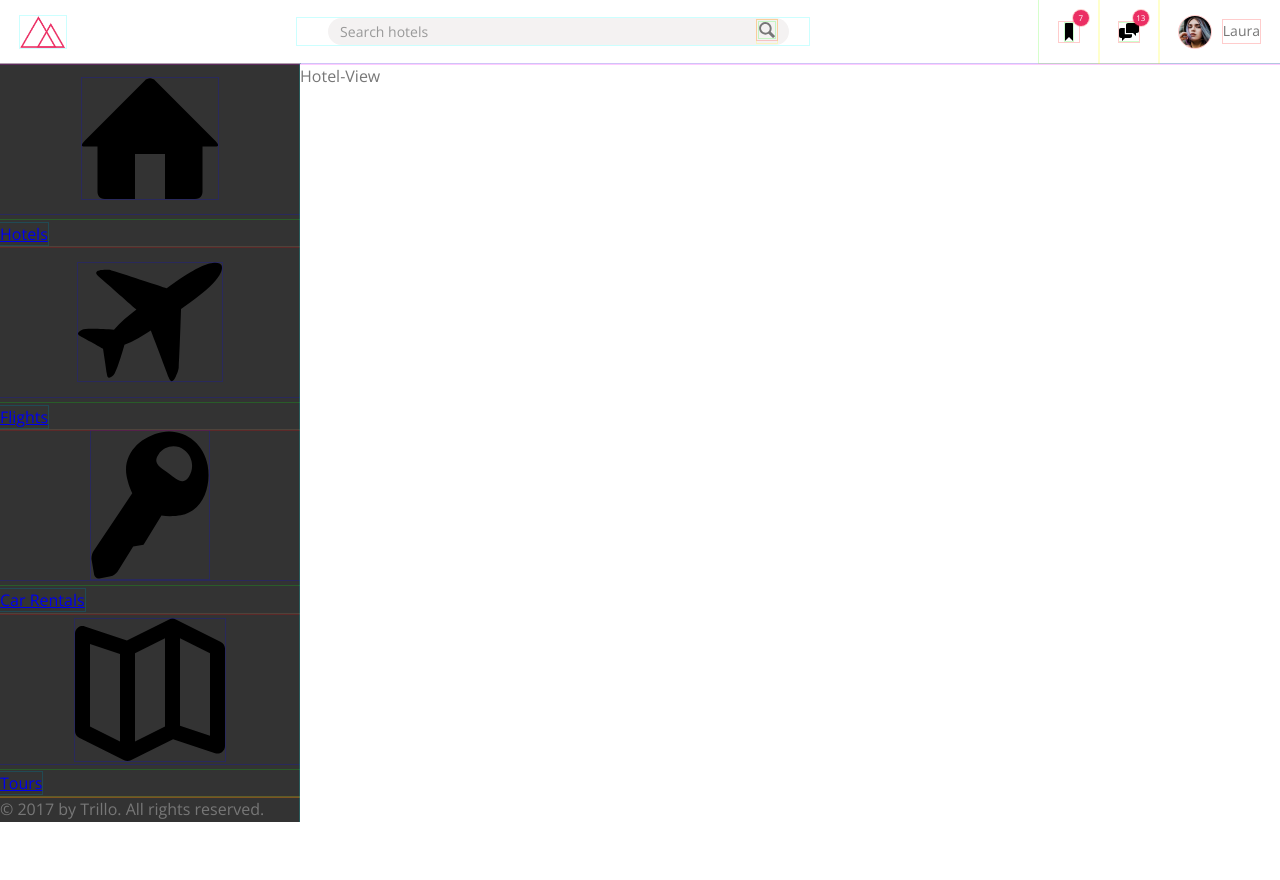
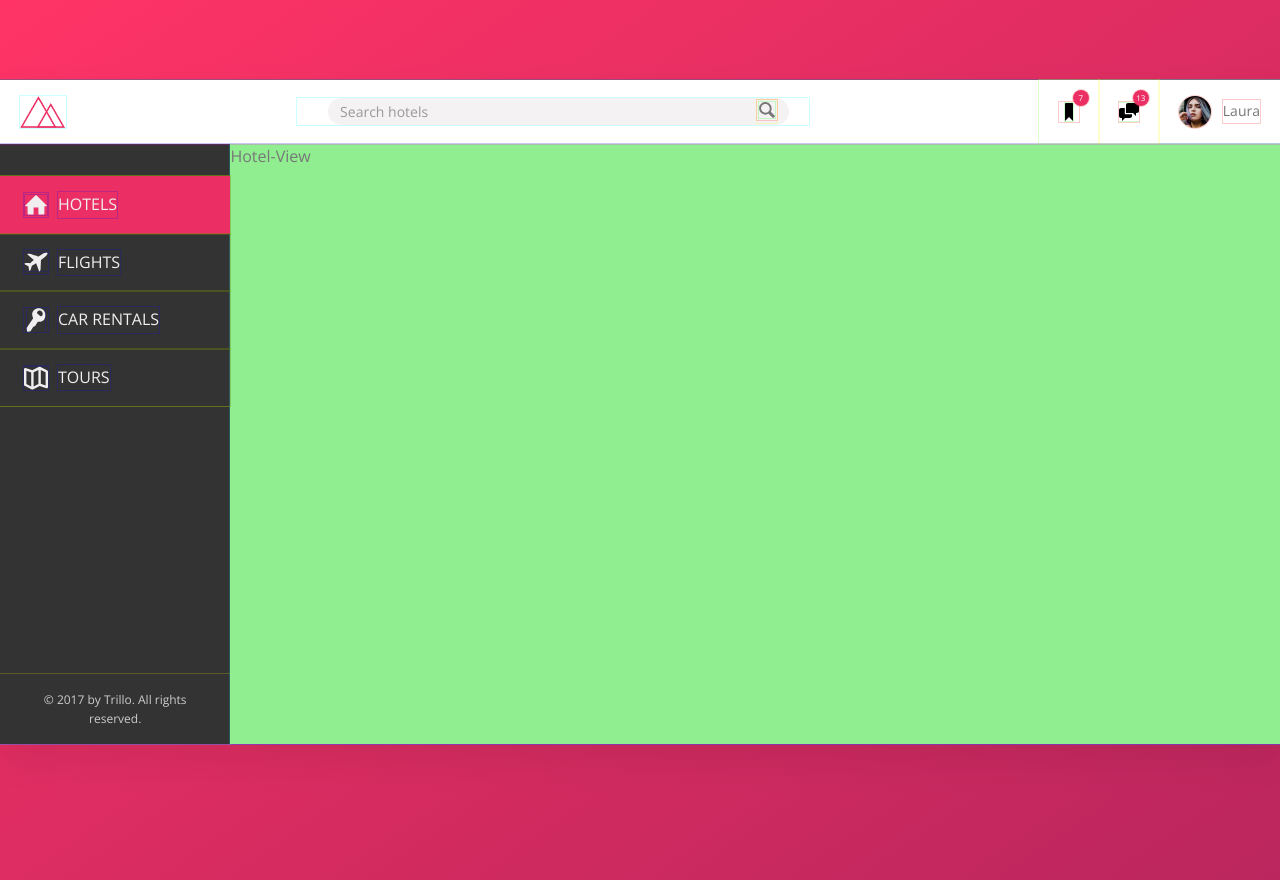
Before and after one commit to reinhardliess/trillo, a website: page index.html in a window 1280 px wide. Before the commit the page ends 822 px from the top, so only its background shows below. Drawn offline with nearby package versions, Linux system fonts and the light colour scheme; files that its build step writes are made by us from their sources.

Commit message:
feat: add styles for main navigation

```diff
--- a/index.html
+++ b/index.html
@@ -56,7 +56,7 @@
       <div class="content">
         <nav aria-label="Main navigation" class="sidebar">
           <ul class="side-nav">
-            <li class="side-nav__item">
+            <li class="side-nav__item side-nav__item--active">
               <a href="#" class="side-nav__link">
                 <svg class="side-nav__icon">
                   <use xlink:href="./img/svg/sprite.svg#icon-home"></use>
--- a/sass/_components.scss
+++ b/sass/_components.scss
@@ -105,3 +105,67 @@
 }
 
 // == Main Navigation components ==
+
+.side-nav {
+
+  list-style-type: none;
+  margin-top: 3.2rem;
+
+  &__item {
+    position: relative;
+
+    &::before {
+      position: absolute;
+      content: "";
+      width: 3px;
+      height: 100%;
+      background-color: var(--color-primary);
+      top: 0;
+      left: 0;
+      transform: scaleY(0);
+      transition: transform 0.2s,
+                  width .4s cubic-bezier(1,0,0,1) 0.2s,
+                  background-color 0.1s;
+      // z-index:
+    }
+
+    &:hover::before,
+    &--active::before {
+      transform: scaleY(1);
+      width: 100%;
+    }
+
+    &:active::before {
+      background-color: var(--color-primary-light);
+    }
+
+  }
+
+  &__link:link,
+  &__link:visited {
+    // creates stacking context for z-index
+    position: relative;
+    z-index: 10;
+    display: flex;
+    align-items: center;
+    padding: 1.6rem 2.4rem;
+    text-decoration: none;
+    text-transform: uppercase;
+    color: var(--color-grey-light-3);
+  }
+
+  &__icon {
+    width: 2.4rem;
+    height: 2.4rem;
+    margin-right: 1rem;
+    fill: currentColor;
+
+  }
+}
+
+.sidebar__footer {
+  font-size: 1.2rem;
+  text-align: center;
+  color: var(--color-grey-light-4);
+  padding: 1.6rem 3.2rem;
+}
--- a/sass/_layout.scss
+++ b/sass/_layout.scss
@@ -2,7 +2,7 @@
 
 .container {
   max-width: 128rem;
-  // margin: 8rem auto;
+  margin: 8rem auto;
   box-shadow: 0 1.6rem 3.6rem rgba(#000, 0.075);
 }
 
@@ -23,9 +23,15 @@
   background-color: var(--color-grey-dark-1);
   // color: var(--color-grey-light-1);
   flex: 0 0 18%;
+  display: flex;
+  flex-direction: column;
+  justify-content: space-between;
 }
 
 .hotel-view {
   flex: 1;
   background-color: #fff;
+
+  background: lightgreen;
+  height: 60rem;
 }
```
